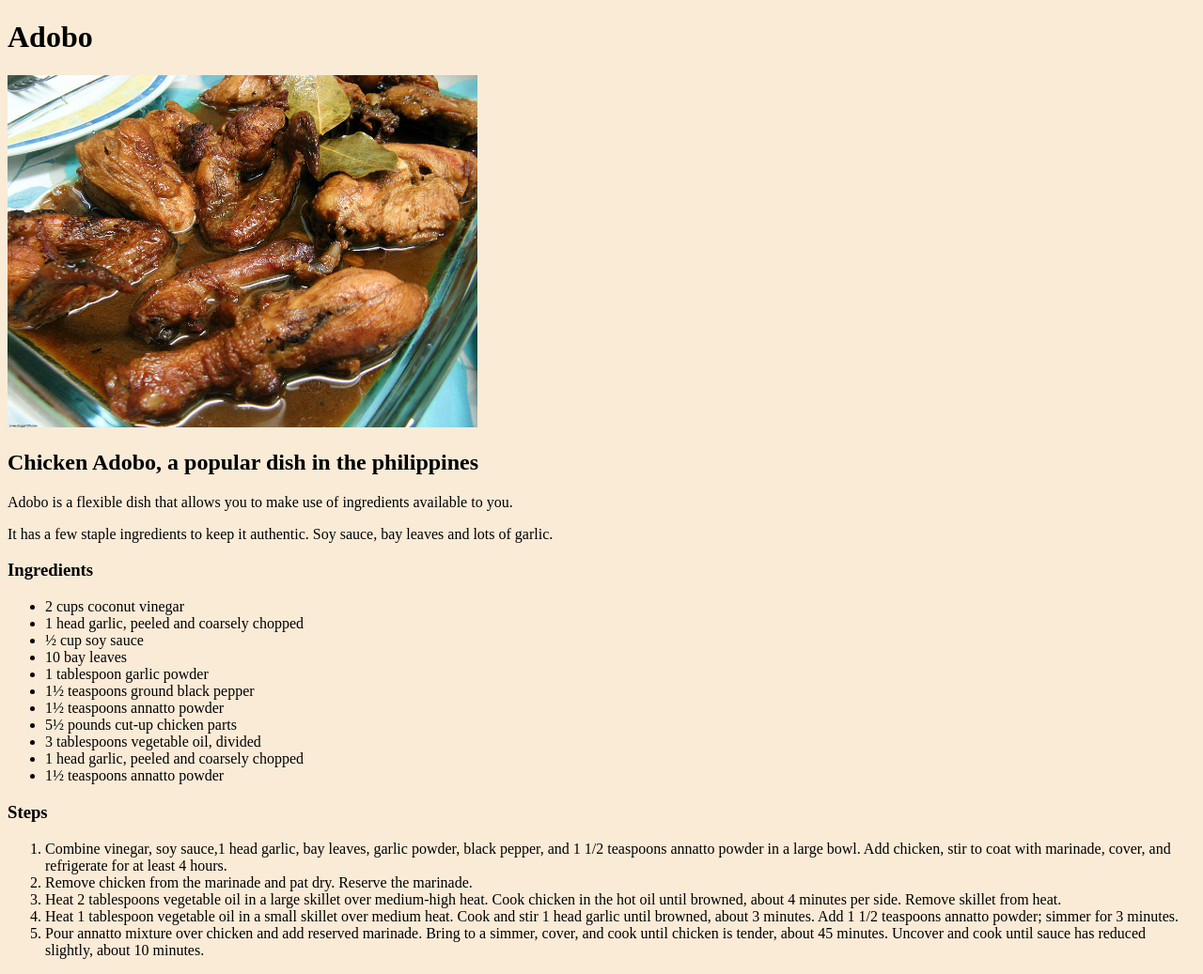
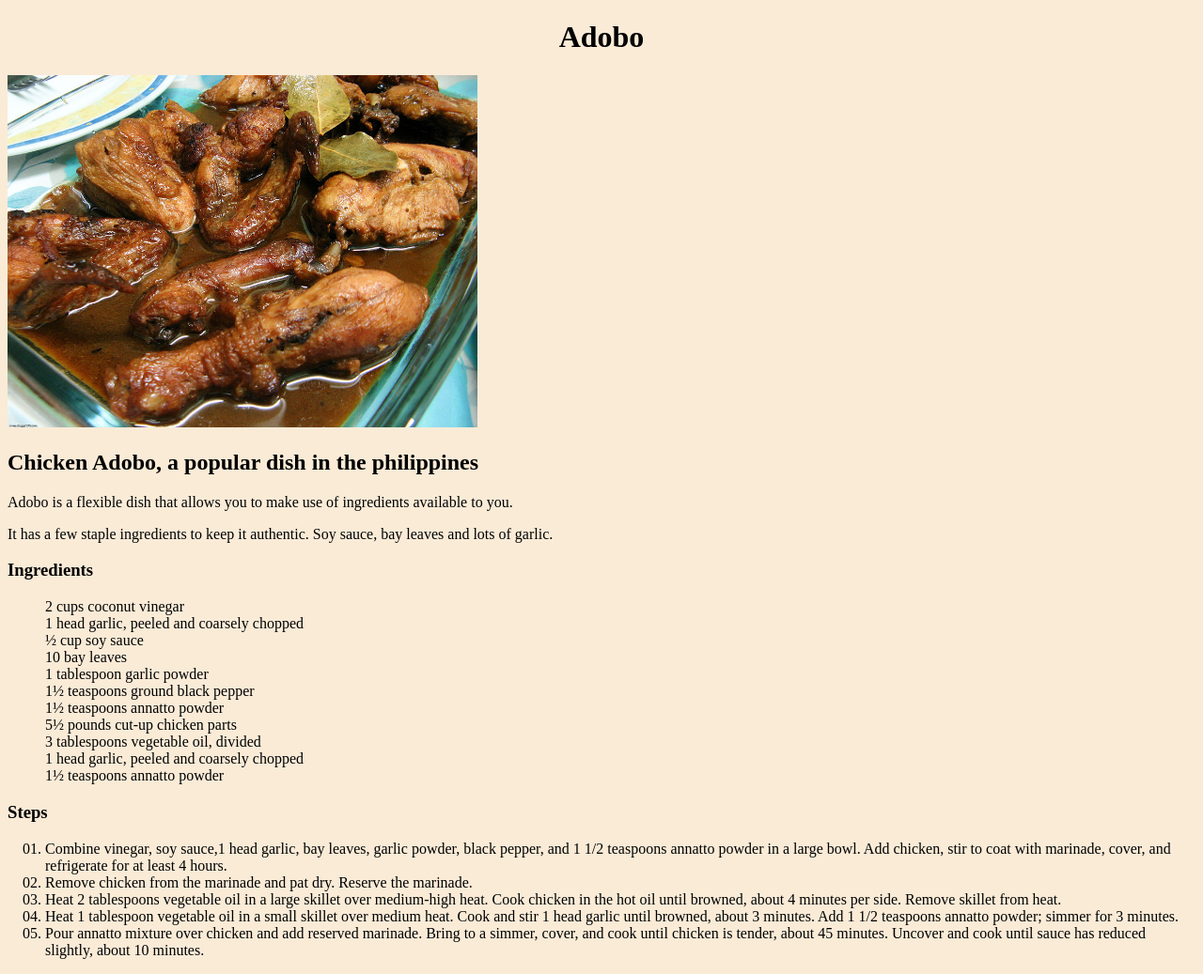
Before and after one commit to luvie23/odin-recipes, a plain HTML site: page recipes/adobo.html in a window 1280 px wide. Shown: the whole page at 94% size. Drawn offline with Linux system fonts and the light colour scheme.

Commit message:
Added more css

```diff
--- a/css/styles.css
+++ b/css/styles.css
@@ -1,6 +1,7 @@
 
 h1 {
     color: black;
+    text-align: center;
 
 }
 
@@ -14,3 +15,16 @@ body {
     background-color: antiquewhite;
 
 }
+
+ul {
+    list-style-type: none;
+    list-style-position: outside;
+    list-style-image: none;
+  }
+
+
+ol {
+    list-style-type: decimal-leading-zero;
+    list-style-position: outside;
+    list-style-image: none;
+  }
```
